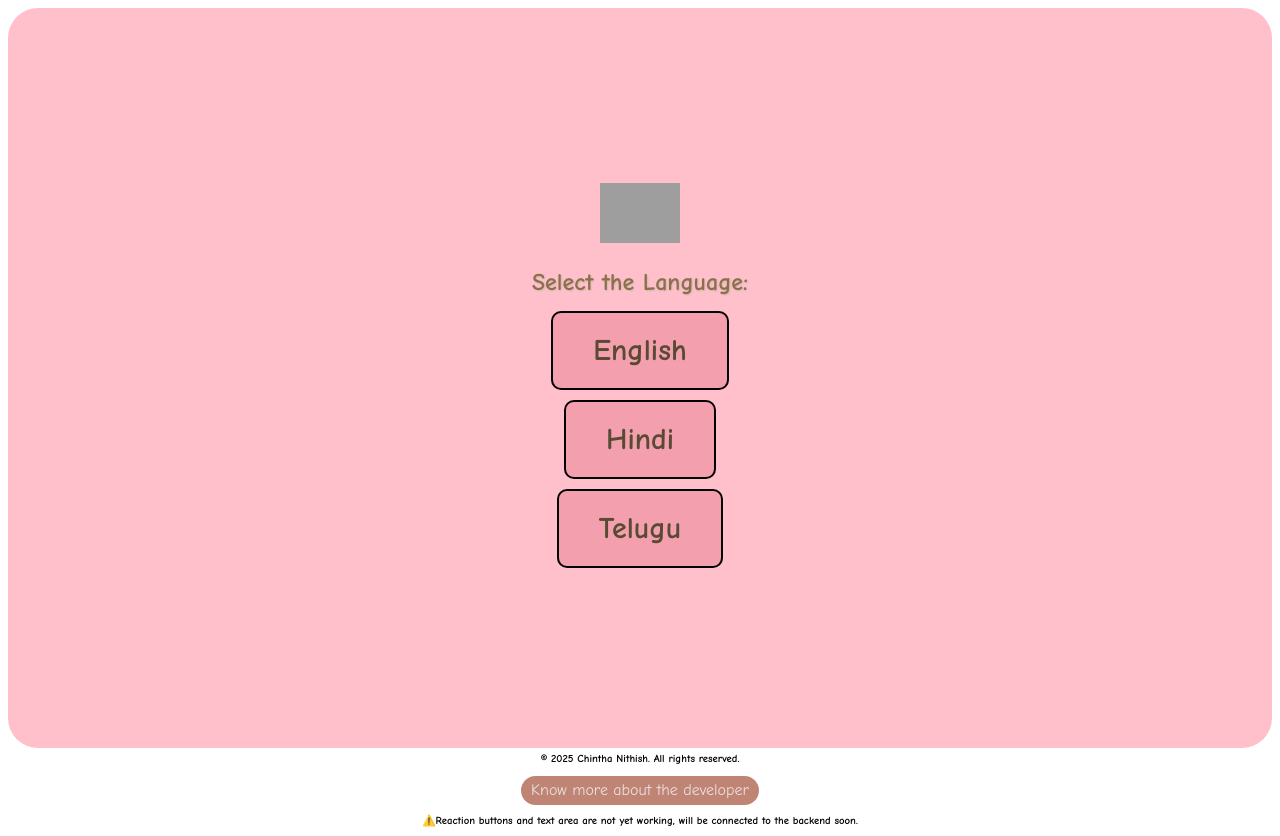
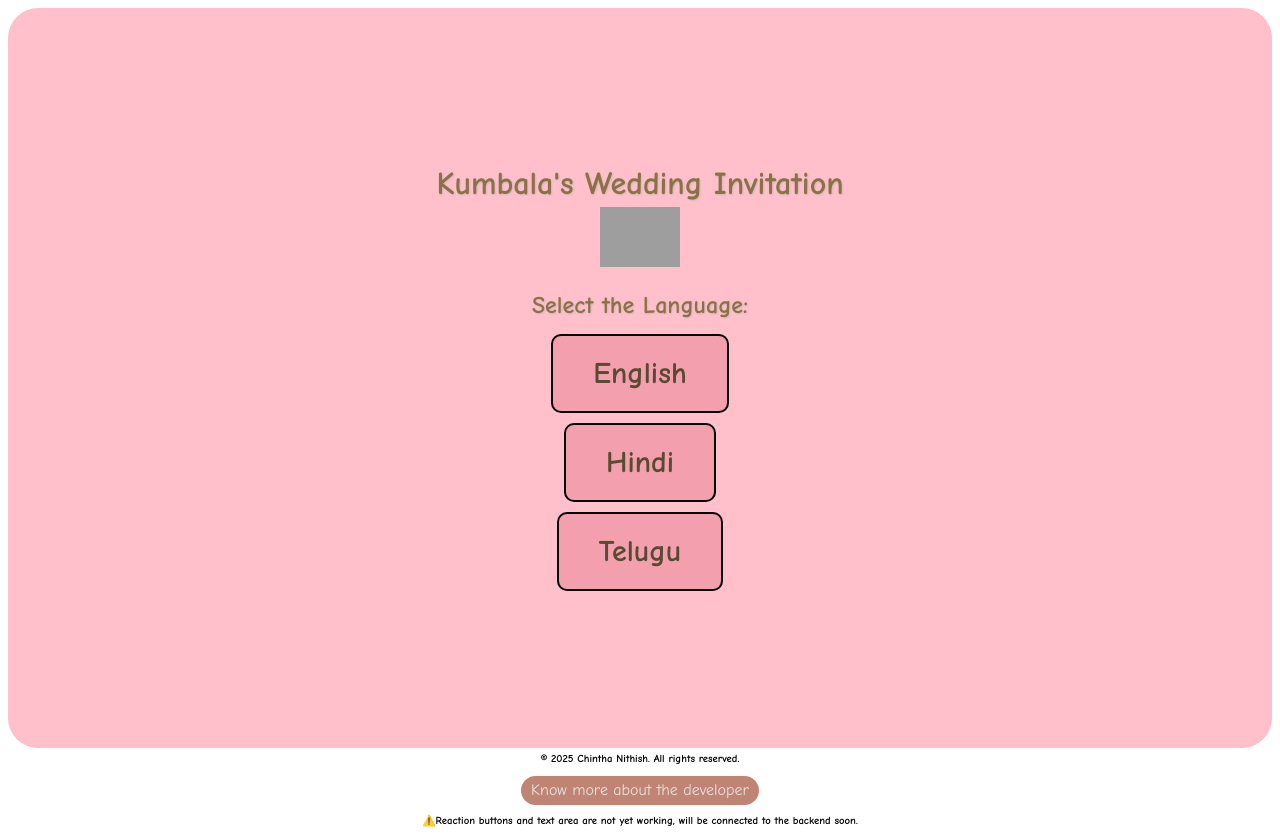
Before and after one commit to CHNITHISH/wed, a plain HTML site: page index.html in a window 1280 px wide. Drawn offline with Linux system fonts and the light colour scheme; grey boxes are pictures that could not be loaded.

Commit message:
Update index.html

```diff
--- a/index.html
+++ b/index.html
@@ -33,7 +33,7 @@
 </head>
 <body>
     <div class="language-selection">
-        <h1 id="english-heading" style="display: none;">Kumbala's Wedding Invitation</h1>
+        <h1>Kumbala's Wedding Invitation</h1>
         <img src="vinayaka.png" alt="Vinayaka" class="vinayaka-image">
 
         <h2>Select the Language:</h2>
```
